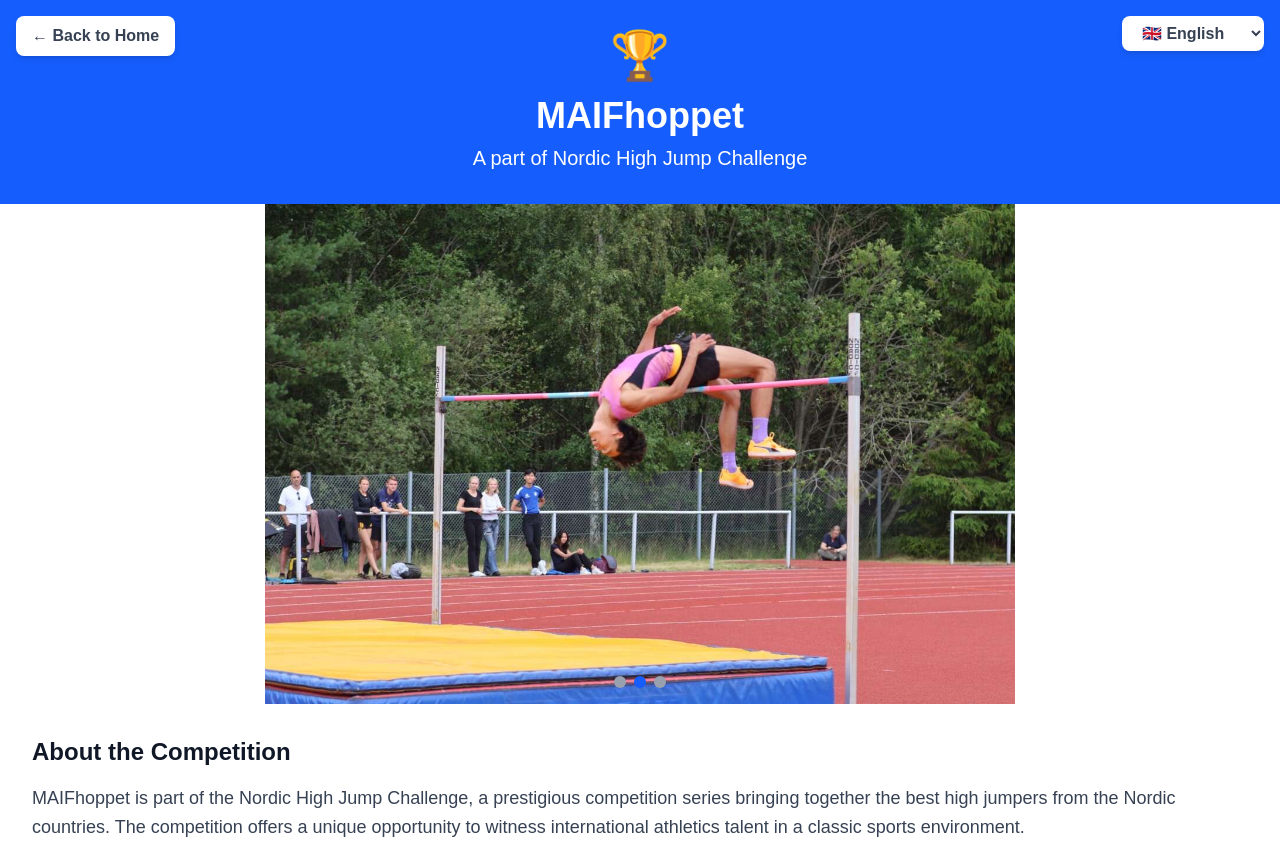
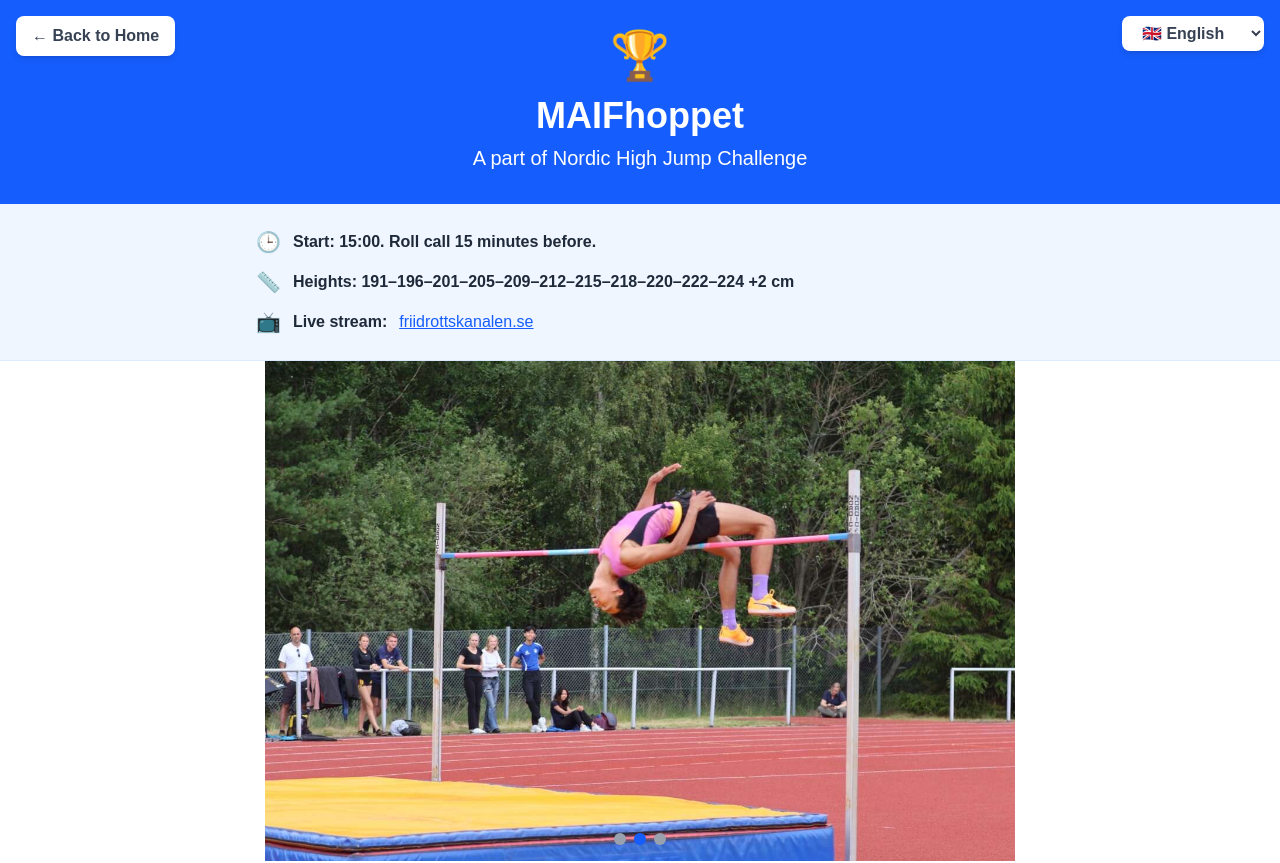
Before and after one commit to teodheld/nordicHighJumpChallenge, a Next.js app: page /maif-hoppet in a window 1280 px wide. Shown: the top 863 px of the page. Built offline with nearby package versions, Linux system fonts and the light colour scheme.

Commit message:
Last update before competiton start

```diff
--- a/app/fana-hoppet/page.tsx
+++ b/app/fana-hoppet/page.tsx
@@ -5,11 +5,9 @@ import { useState, useEffect } from 'react';
 
 export default function FanaPage() {
   const [currentSlide, setCurrentSlide] = useState(0);
-  // Start with default language (no localStorage check initially)
   const [language, setLanguage] = useState<'en' | 'no' | 'sv'>('en');
   const [isClient, setIsClient] = useState(false);
 
-  // Load saved language after component mounts (client-side only)
   useEffect(() => {
     setIsClient(true);
     const saved = localStorage.getItem('preferredLanguage');
@@ -18,7 +16,6 @@ export default function FanaPage() {
     }
   }, []);
 
-  // Save language when it changes
   const handleLanguageChange = (newLang: 'en' | 'no' | 'sv') => {
     setLanguage(newLang);
     if (isClient) {
@@ -37,10 +34,13 @@ export default function FanaPage() {
     en: {
       title: "Fanahoppet",
       subtitle: "A part of the Nordic High Jump Challenge",
+      startTime: "Start: 17:00. Roll call 15 minutes before.",
+      heights: "Heights: 192–197–202–206–210–213–216–219–221–223–225 +2 cm",
+      streamingLabel: "Live stream",
       competitionTitle: "About the Competition",
       competitionText: "Fanahoppet is one of the key events in the Nordic High Jump Challenge, attracting top high jump athletes from across the Nordic countries. The competition is known for its professional setup, strong athletic level, and a supportive local crowd.",
       arenaTitle: "Arena: Fana Stadion",
-      arenaText: "Fana Stadion is one of Norway's premier athletics arenas, located in the Fana district of Bergen. The stadium features modern facilities, a high-quality running track, solid jumping areas, and a beautiful setting. The venue is frequently used for elite competitions and national championships",
+      arenaText: "Fana Stadion is one of Norway's premier athletics arenas, located in the Fana district of Bergen. The stadium features modern facilities, a high-quality running track, solid jumping areas, and a beautiful setting. The venue is frequently used for elite competitions and national championships.",
       cityTitle: "About Bergen",
       cityText: "Bergen, known as the Gateway to the Fjords, is Norway's second-largest city. Famous for its historic Bryggen wharf, vibrant cultural scene, and surrounding mountains, Bergen offers a unique blend of nature and urban life. The city's coastal climate and energetic atmosphere make it an inspiring location for major sporting events.",
       contactTitle: "Contact",
@@ -56,15 +56,15 @@ export default function FanaPage() {
     no: {
       title: "Fanahoppet",
       subtitle: "En del av Nordic High Jump Challenge",
+      startTime: "Start: 17:00. Opprop 15 minutter før.",
+      heights: "Hopphøyder: 192–197–202–206–210–213–216–219–221–223–225 +2 cm",
+      streamingLabel: "Direktestrømming",
       competitionTitle: "Om stevnet",
-      competitionText:
-        "Fanahoppet er et av hovedstevnene i Nordic High Jump Challenge og samler noen av de beste høydehopperne i Norden. Stevnet er kjent for sitt profesjonelle opplegg, høyt sportslig nivå og et engasjert lokalt publikum.",
+      competitionText: "Fanahoppet er et av hovedstevnene i Nordic High Jump Challenge og samler noen av de beste høydehopperne i Norden. Stevnet er kjent for sitt profesjonelle opplegg, høyt sportslig nivå og et engasjert lokalt publikum.",
       arenaTitle: "Arena: Fana Stadion",
-      arenaText:
-        "Fana Stadion er en av Norges beste friidrettsarenaer, plassert i Fana bydel i Bergen. Stadionet har moderne fasiliteter, en høykvalitets løpebane, solide hoppområder og en vakker beliggenhet. Anlegget brukes ofte til elitekonkurranser og nasjonale mesterskap.",
+      arenaText: "Fana Stadion er en av Norges beste friidrettsarenaer, plassert i Fana bydel i Bergen. Stadionet har moderne fasiliteter, en høykvalitets løpebane, solide hoppområder og en vakker beliggenhet. Anlegget brukes ofte til elitekonkurranser og nasjonale mesterskap.",
       cityTitle: "Om Bergen",
-      cityText:
-        "Bergen, kjent som inngangsporten til fjordene, er Norges nest største by. Med den historiske Bryggen, et pulserende kulturliv og et unikt landskap av fjell og hav, kombinerer byen natur og byliv på en helt spesiell måte. Bergens energi og atmosfære gjør den til en flott vert for store idrettsarrangementer.",
+      cityText: "Bergen, kjent som inngangsporten til fjordene, er Norges nest største by. Med den historiske Bryggen, et pulserende kulturliv og et unikt landskap av fjell og hav, kombinerer byen natur og byliv på en helt spesiell måte. Bergens energi og atmosfære gjør den til en flott vert for store idrettsarrangementer.",
       contactTitle: "Kontakt",
       contactText: "For mer informasjon, kontakt oss via e-post:",
       meetingDirector: "Stevneleder",
@@ -78,15 +78,15 @@ export default function FanaPage() {
     sv: {
       title: "Fanahoppet",
       subtitle: "En del av Nordic High Jump Challenge",
+      startTime: "Start: 17:00. Upprop 15 minuter innan.",
+      heights: "Hopphöjder: 192–197–202–206–210–213–216–219–221–223–225 +2 cm",
+      streamingLabel: "Direktsändning",
       competitionTitle: "Om tävlingen",
-      competitionText:
-        "Fanahoppet är en av huvudtävlingarna i Nordic High Jump Challenge och lockar några av Nordens bästa höjdhoppare. Tävlingen är känd för sin professionella organisation, höga nivå och en entusiastisk lokal publik.",
+      competitionText: "Fanahoppet är en av huvudtävlingarna i Nordic High Jump Challenge och lockar några av Nordens bästa höjdhoppare. Tävlingen är känd för sin professionella organisation, höga nivå och en entusiastisk lokal publik.",
       arenaTitle: "Arena: Fana Stadion",
-      arenaText:
-        "Fana Stadion är en av Norges främsta friidrottsarenor, belägen i stadsdelen Fana i Bergen. Stadion har moderna faciliteter, en löpbana av hög kvalitet, bra hoppområden och ett vackert läge. Anläggningen används ofta för elittävlingar och nationella mästerskap.",
+      arenaText: "Fana Stadion är en av Norges främsta friidrottsarenor, belägen i stadsdelen Fana i Bergen. Stadion har moderna faciliteter, en löpbana av hög kvalitet, bra hoppområden och ett vackert läge. Anläggningen används ofta för elittävlingar och nationella mästerskap.",
       cityTitle: "Om Bergen",
-      cityText:
-        "Bergen, även kallad porten till fjordarna, är Norges näst största stad. Känd för Bryggen, sitt rika kulturliv och de omgivande fjällen, erbjuder staden en unik kombination av natur och stadsmiljö. Bergens livliga atmosfär gör det till en perfekt plats för stora idrottsevenemang.",
+      cityText: "Bergen, även kallad porten till fjordarna, är Norges näst största stad. Känd för Bryggen, sitt rika kulturliv och de omgivande fjällen, erbjuder staden en unik kombination av natur och stadsmiljö. Bergens livliga atmosfär gör det till en perfekt plats för stora idrottsevenemang.",
       contactTitle: "Kontakt",
       contactText: "För mer information, kontakta oss via e-post:",
       meetingDirector: "Tävlingsledare",
@@ -101,7 +101,6 @@ export default function FanaPage() {
 
   const t = content[language];
 
-  // Auto-advance slideshow every 4 seconds
   useEffect(() => {
     const timer = setInterval(() => {
       setCurrentSlide((prev) => (prev + 1) % images.length);
@@ -142,6 +141,32 @@ export default function FanaPage() {
           <p className="text-xl">{t.subtitle}</p>
         </div>
 
+        {/* Event Info Banner */}
+        <div className="bg-blue-50 border-b border-blue-100 px-8 py-6">
+          <div className="max-w-3xl mx-auto flex flex-col gap-3">
+            <div className="flex items-center gap-3 text-gray-800">
+              <span className="text-xl">🕒</span>
+              <span className="font-semibold">{t.startTime}</span>
+            </div>
+            <div className="flex items-center gap-3 text-gray-800">
+              <span className="text-xl">📏</span>
+              <span className="font-semibold">{t.heights}</span>
+            </div>
+            <div className="flex items-center gap-3 text-gray-800">
+              <span className="text-xl">📺</span>
+              <span className="font-semibold">{t.streamingLabel}:</span>
+              <a
+                href="https://youtu.be/SlnrbkHZCvY"
+                target="_blank"
+                rel="noopener noreferrer"
+                className="text-blue-600 hover:text-blue-800 underline"
+              >
+                youtube.com/watch
+              </a>
+            </div>
+          </div>
+        </div>
+
         {/* Image Slideshow */}
         <div className="relative bg-white-100">
           {images.map((image, index) => (
@@ -153,7 +178,7 @@ export default function FanaPage() {
             >
               <img
                 src={image}
-                alt={`Mariestad ${index + 1}`}
+                alt={`Fana ${index + 1}`}
                 className="w-full h-auto object-contain max-h-[500px]"
               />
             </div>
@@ -173,7 +198,6 @@ export default function FanaPage() {
             ))}
           </div>
         </div>
-
 
         {/* Content */}
         <div className="p-8">
@@ -227,7 +251,7 @@ export default function FanaPage() {
               </div>
 
               {/* Athletes' Liaison */}
-              <div className = "bg-gray-100">
+              <div className="bg-gray-100">
                 <h3 className="text-xl font-semibold text-gray-800 mb-3">{t.athletesLiaison}</h3>
                 <p className="text-lg text-gray-700 mb-1">
                   <strong>{t.name}:</strong> Silvia Popa
@@ -257,7 +281,6 @@ export default function FanaPage() {
             </p>
           </div>
         </footer>
-
       </div>
     </div>
   );
--- a/app/maif-hoppet/page.tsx
+++ b/app/maif-hoppet/page.tsx
@@ -5,11 +5,9 @@ import { useState, useEffect } from 'react';
 
 export default function MaifPage() {
   const [currentSlide, setCurrentSlide] = useState(0);
-  // Start with default language (no localStorage check initially)
   const [language, setLanguage] = useState<'en' | 'no' | 'sv'>('en');
   const [isClient, setIsClient] = useState(false);
 
-  // Load saved language after component mounts (client-side only)
   useEffect(() => {
     setIsClient(true);
     const saved = localStorage.getItem('preferredLanguage');
@@ -18,7 +16,6 @@ export default function MaifPage() {
     }
   }, []);
 
-  // Save language when it changes
   const handleLanguageChange = (newLang: 'en' | 'no' | 'sv') => {
     setLanguage(newLang);
     if (isClient) {
@@ -36,6 +33,9 @@ export default function MaifPage() {
     en: {
       title: "MAIFhoppet",
       subtitle: "A part of Nordic High Jump Challenge",
+      startTime: "Start: 15:00. Roll call 15 minutes before.",
+      heights: "Heights: 191–196–201–205–209–212–215–218–220–222–224 +2 cm",
+      streamingLabel: "Live stream",
       competitionTitle: "About the Competition",
       competitionText: "MAIFhoppet is part of the Nordic High Jump Challenge, a prestigious competition series bringing together the best high jumpers from the Nordic countries. The competition offers a unique opportunity to witness international athletics talent in a classic sports environment.",
       arenaTitle: "Arena: Högelid Idrottsplats",
@@ -55,6 +55,9 @@ export default function MaifPage() {
     no: {
       title: "MAIFhoppet",
       subtitle: "En del av Nordic High Jump Challenge",
+      startTime: "Start: 15:00. Opprop 15 minutter før.",
+      heights: "Hopphøyder: 191–196–201–205–209–212–215–218–220–222–224 +2 cm",
+      streamingLabel: "Direktestrømming",
       competitionTitle: "Om stevnet",
       competitionText: "MAIFhoppet er en del av Nordic High Jump Challenge, en prestisjetung konkurranseserie som samler de beste høydehopperne fra de nordiske landene. Stevnet tilbyr en unik mulighet til å se internasjonal friidrettstalent i et klassisk idrettsmiljø.",
       arenaTitle: "Arena: Högelid Idrottsplats",
@@ -74,6 +77,9 @@ export default function MaifPage() {
     sv: {
       title: "MAIFhoppet",
       subtitle: "En del av Nordic High Jump Challenge",
+      startTime: "Start: 15:00. Upprop 15 minuter innan.",
+      heights: "Hopphöjder: 191–196–201–205–209–212–215–218–220–222–224 +2 cm",
+      streamingLabel: "Direktsändning",
       competitionTitle: "Om tävlingen",
       competitionText: "MAIFhoppet är en del av Nordic High Jump Challenge, en prestigefylld tävlingsserie som samlar de bästa höjdhopparna från Norden. Tävlingen erbjuder en unik möjlighet att se internationell friidrottstalang i en klassisk idrottsmiljö.",
       arenaTitle: "Arena: Högelid Idrottsplats",
@@ -94,7 +100,6 @@ export default function MaifPage() {
 
   const t = content[language];
 
-  // Auto-advance slideshow every 4 seconds
   useEffect(() => {
     const timer = setInterval(() => {
       setCurrentSlide((prev) => (prev + 1) % images.length);
@@ -135,6 +140,32 @@ export default function MaifPage() {
           <p className="text-xl">{t.subtitle}</p>
         </div>
 
+        {/* Event Info Banner */}
+        <div className="bg-blue-50 border-b border-blue-100 px-8 py-6">
+          <div className="max-w-3xl mx-auto flex flex-col gap-3">
+            <div className="flex items-center gap-3 text-gray-800">
+              <span className="text-xl">🕒</span>
+              <span className="font-semibold">{t.startTime}</span>
+            </div>
+            <div className="flex items-center gap-3 text-gray-800">
+              <span className="text-xl">📏</span>
+              <span className="font-semibold">{t.heights}</span>
+            </div>
+            <div className="flex items-center gap-3 text-gray-800">
+              <span className="text-xl">📺</span>
+              <span className="font-semibold">{t.streamingLabel}:</span>
+              <a
+                href="https://www.friidrottskanalen.se/sv/livestream/s-maif-hoppet-1it3dn"
+                target="_blank"
+                rel="noopener noreferrer"
+                className="text-blue-600 hover:text-blue-800 underline break-all"
+              >
+                friidrottskanalen.se
+              </a>
+            </div>
+          </div>
+        </div>
+
         {/* Image Slideshow */}
         <div className="relative bg-white-100">
           {images.map((image, index) => (
@@ -166,7 +197,6 @@ export default function MaifPage() {
             ))}
           </div>
         </div>
-
 
         {/* Content */}
         <div className="p-8">
@@ -220,7 +250,7 @@ export default function MaifPage() {
               </div>
 
               {/* Athletes' Liaison */}
-              <div className = "bg-gray-100">
+              <div className="bg-gray-100">
                 <h3 className="text-xl font-semibold text-gray-800 mb-3">{t.athletesLiaison}</h3>
                 <p className="text-lg text-gray-700 mb-1">
                   <strong>{t.name}:</strong> Silvia Popa
@@ -250,7 +280,6 @@ export default function MaifPage() {
             </p>
           </div>
         </footer>
-
       </div>
     </div>
   );
```
Also changed, not shown: app/athletes/page.tsx (+3 -5 lines). Lines whose indentation alone changed are shown as unchanged.
